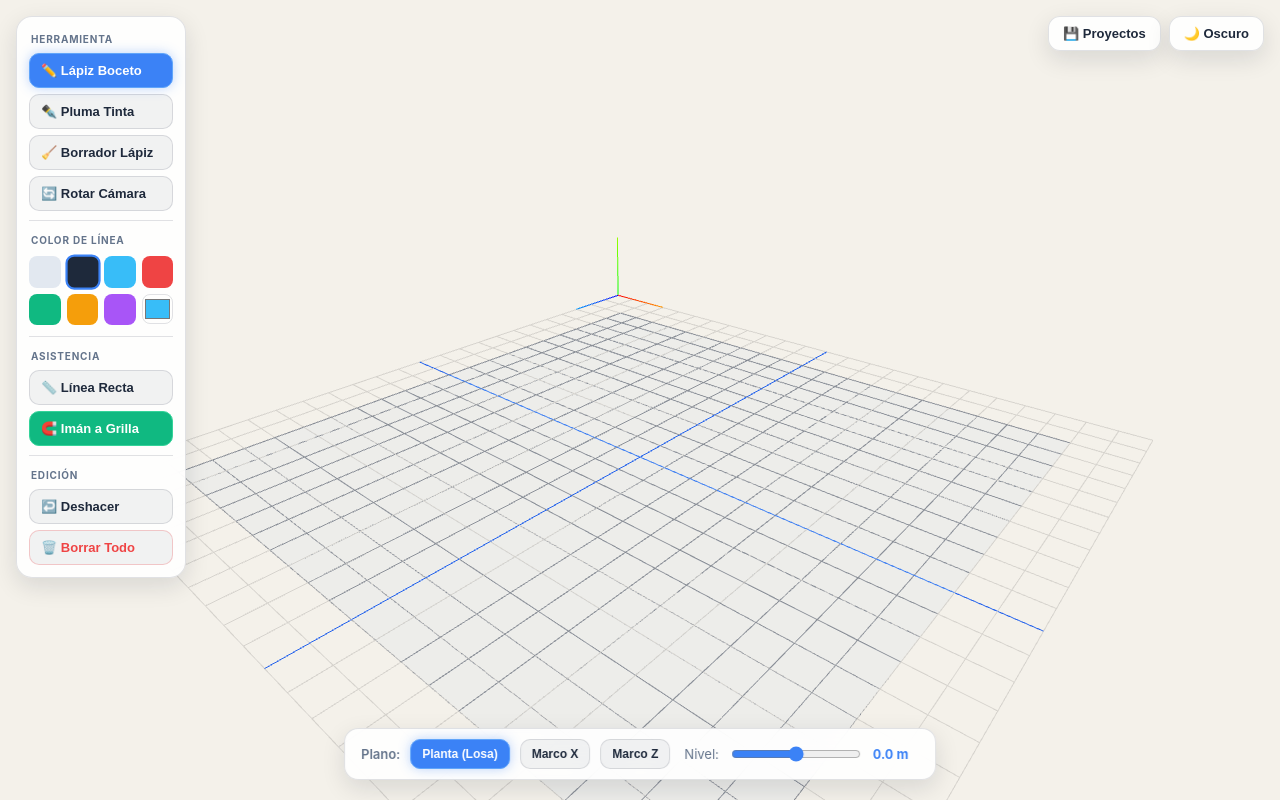
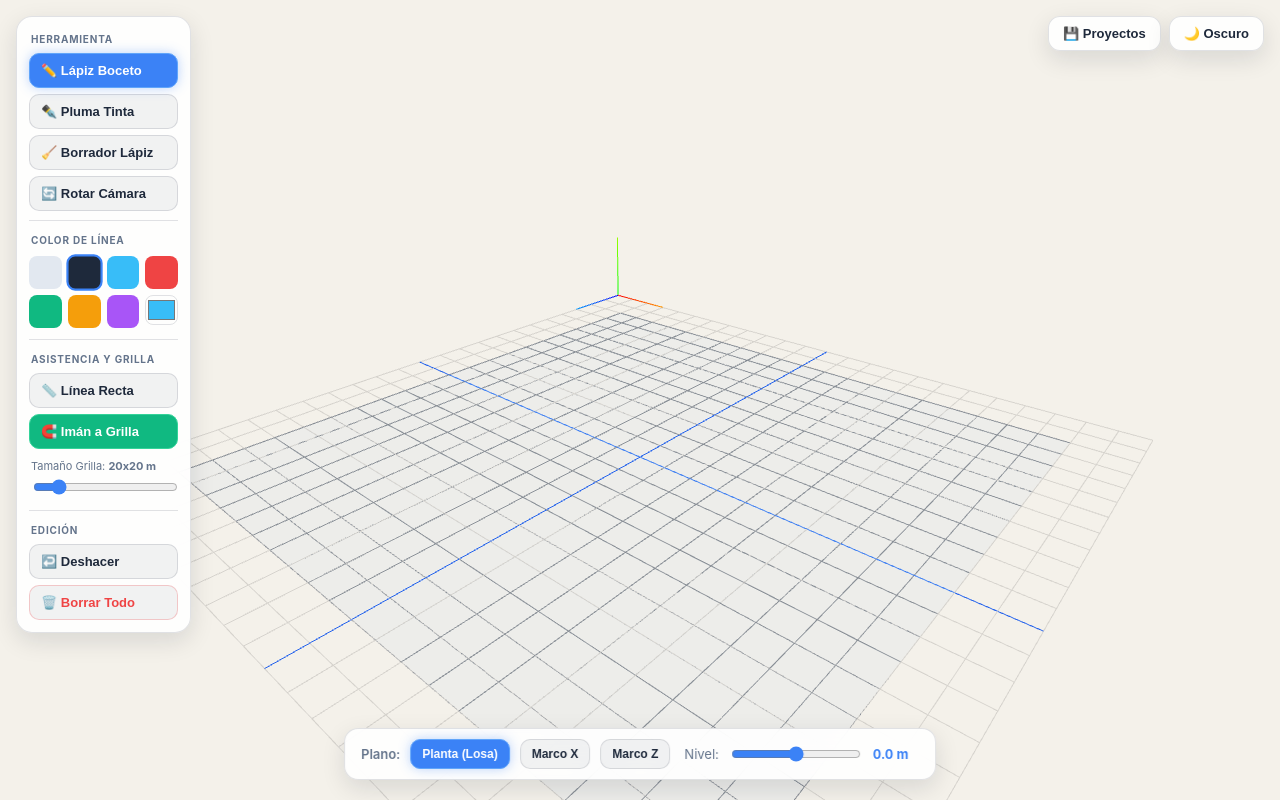
Before and after one commit to ing-aj/Croquis_3d, a plain HTML site: page index.html in a window 1280 px wide. Both pictures are taken after a click on the button "☀️ Claro". Drawn offline with nearby package versions, Linux system fonts and the light colour scheme; animation ran at ten frames a second.

Commit message:
Refactor UI for grid and eraser controls
Updated the width of the panel and added new slider controls for grid size and eraser size. Enhanced the UI labels and added functionality for light/dark mode.

```diff
--- a/index.html
+++ b/index.html
@@ -70,7 +70,7 @@
       border: 1px solid var(--border-panel);
       box-shadow: var(--shadow-panel);
       z-index: 10;
-      width: 170px;
+      width: 175px;
     }
     .menu-label {
       font-size: 10px;
@@ -150,14 +150,17 @@
       cursor: pointer;
     }
 
-    /* Control de grosor de borrador */
-    #eraser-size-box {
-      display: none;
+    /* Controles deslizantes en menú lateral */
+    .slider-box {
+      display: flex;
       flex-direction: column;
       gap: 4px;
       padding: 4px 2px;
       font-size: 11px;
       color: var(--text-muted);
+    }
+    #eraser-size-box {
+      display: none;
     }
     #eraser-size-box.visible {
       display: flex;
@@ -337,7 +340,7 @@
     <button id="btn-pencil" class="active">✏️ Lápiz Boceto</button>
     <button id="btn-pen">✒️ Pluma Tinta</button>
     <button id="btn-eraser">🧹 Borrador Lápiz</button>
-    <div id="eraser-size-box">
+    <div id="eraser-size-box" class="slider-box">
       <span>Tamaño borrador: <b id="eraser-lbl">22 px</b></span>
       <input type="range" id="eraser-slider" min="10" max="55" step="2" value="22" style="width:100%;">
     </div>
@@ -357,9 +360,13 @@
     </div>
 
     <div class="divider"></div>
-    <div class="menu-label">Asistencia</div>
+    <div class="menu-label">Asistencia y Grilla</div>
     <button id="btn-straight">📏 Línea Recta</button>
     <button id="btn-snap" class="secondary-active">🧲 Imán a Grilla</button>
+    <div class="slider-box">
+      <span>Tamaño Grilla: <b id="grid-size-lbl">20x20 m</b></span>
+      <input type="range" id="grid-size-slider" min="10" max="80" step="10" value="20" style="width:100%;">
+    </div>
 
     <div class="divider"></div>
     <div class="menu-label">Edición</div>
@@ -428,6 +435,7 @@
     controls.target.set(0, 2, 0);
 
     // Cuadrícula Base del Suelo
+    let currentGridSize = 20;
     let floorGrid = new THREE.GridHelper(24, 24, 0x3b82f6, 0x262930);
     scene.add(floorGrid);
 
@@ -485,7 +493,6 @@
     let snapToGrid = true;
     let eraserRadiusPx = 22;
 
-    // Cada elemento en strokesData: { style, color, normal: {x,y,z}, points: [{x,y,z,pressure}], mesh }
     let strokesData = [];
     const undoStack = [];
     const MAX_UNDO = 25;
@@ -514,7 +521,6 @@
     }
 
     // --- CONSTRUCCIÓN VISUAL DEL TRAZO (LÁPIZ / PLUMA) ---
-    // Densifica puntos para que el borrador parcial pueda cortar en cualquier punto intermedio
     function densifyPoints(rawPts, isStraight, isPencil) {
       if (rawPts.length < 2) return [];
       const result = [];
@@ -530,7 +536,6 @@
         if (dir.lengthSq() < 0.0001) return [];
         dir.normalize();
 
-        // Ligero overshoot arquitectónico al inicio y final
         const overshoot = isPencil ? 0.10 : 0.04;
         const pStart = sVec.clone().sub(dir.clone().multiplyScalar(overshoot));
         const pEnd = eVec.clone().add(dir.clone().multiplyScalar(overshoot));
@@ -578,7 +583,6 @@
         strokeObj.normal.z
       );
 
-      // 1. Cinta principal sensible a la presión
       const positions = [];
       for (let i = 0; i < pts.length; i++) {
         const curr = new THREE.Vector3(pts[i].x, pts[i].y, pts[i].z);
@@ -620,7 +624,6 @@
       });
       group.add(new THREE.Mesh(ribbonGeo, ribbonMat));
 
-      // 2. Hebras de grafito deterministas (para que no parpadeen al borrar partes)
       const strandCount = isPencil ? 3 : 1;
       const spread = isPencil ? 0.035 : 0.01;
       for (let s = 0; s < strandCount; s++) {
@@ -665,7 +668,7 @@
       });
     }
 
-    // --- LÁPIZ BORRADOR PARCIAL (CORTA SEGMENTOS DE LÍNEA BAJO EL PUNTERO) ---
+    // --- LÁPIZ BORRADOR PARCIAL ---
     const projVec = new THREE.Vector3();
     function eraseAtScreenPoint(clientX, clientY) {
       const width = window.innerWidth;
@@ -699,7 +702,6 @@
           anyModified = true;
           scene.remove(stroke.mesh);
 
-          // Dividir el trazo en sub-trazos continuos que sobrevivieron al borrador
           let currentSegment = [];
           for (let i = 0; i < pts.length; i++) {
             if (keepFlags[i]) {
@@ -913,7 +915,6 @@
       eraserLbl.textContent = eraserRadiusPx + ' px';
     });
 
-    // Selección de Color
     const swatches = document.querySelectorAll('.color-swatch');
     const customColorInput = document.getElementById('custom-color');
 
@@ -962,37 +963,56 @@
       autoSaveLocal();
     });
 
-    // --- MODO CLARO / OSCURO ---
-    const btnTheme = document.getElementById('btn-theme');
-    btnTheme.addEventListener('click', () => {
-      isLightMode = !isLightMode;
-      document.body.classList.toggle('light-mode', isLightMode);
-      btnTheme.textContent = isLightMode ? '🌙 Oscuro' : '☀️ Claro';
-
-      scene.background = new THREE.Color(isLightMode ? 0xf4f1ea : 0x141619);
-
-      scene.remove(floorGrid);
-      floorGrid = new THREE.GridHelper(
-        24, 24,
-        isLightMode ? 0x2563eb : 0x3b82f6,
-        isLightMode ? 0xd6d3cd : 0x262930
-      );
-      scene.add(floorGrid);
-
-      // Si el usuario tenía el color blanco por defecto al pasar a modo claro, sugerimos grafito oscuro
-      if (isLightMode && currentColor === '#e2e8f0') {
-        swatches[1].click();
-      } else if (!isLightMode && currentColor === '#1e293b') {
-        swatches[0].click();
-      }
-    });
-
-    // --- PLANOS ESTRUCTURALES 3D ---
+    // --- PLANOS ESTRUCTURALES 3D Y CONTROL DE TAMAÑO DE GRILLA ---
     const plXZ = document.getElementById('pl-xz');
     const plXY = document.getElementById('pl-xy');
     const plYZ = document.getElementById('pl-yz');
     const planeSlider = document.getElementById('plane-slider');
     const planeVal = document.getElementById('plane-val');
+    const gridSizeSlider = document.getElementById('grid-size-slider');
+    const gridSizeLbl = document.getElementById('grid-size-lbl');
+
+    function rebuildGrids(size) {
+      currentGridSize = size;
+      gridSizeLbl.textContent = `${size}x${size} m`;
+
+      // 1. Actualizar cuadrícula base del suelo
+      scene.remove(floorGrid);
+      floorGrid = new THREE.GridHelper(
+        size + 4, size + 4,
+        isLightMode ? 0x2563eb : 0x3b82f6,
+        isLightMode ? 0xd6d3cd : 0x262930
+      );
+      scene.add(floorGrid);
+      axesHelper.position.set(-(size / 2 + 2), 0.01, -(size / 2 + 2));
+
+      // 2. Actualizar cuadrícula y plano activo de dibujo
+      activeGridGroup.remove(activeGrid);
+      activeGrid = new THREE.GridHelper(size, size, 0x60a5fa, 0x334155);
+      activeGrid.material.transparent = true;
+      activeGrid.material.opacity = 0.45;
+      activeGridGroup.add(activeGrid);
+
+      activePlaneMesh.geometry.dispose();
+      const newPlaneGeo = new THREE.PlaneGeometry(size, size);
+      newPlaneGeo.rotateX(-Math.PI / 2);
+      activePlaneMesh.geometry = newPlaneGeo;
+
+      // 3. Ajustar el rango del deslizador de Nivel/Eje automáticamente
+      const half = size / 2;
+      planeSlider.min = -half;
+      planeSlider.max = half;
+      if (planeOffset > half || planeOffset < -half) {
+        planeOffset = 0;
+        planeSlider.value = 0;
+        planeVal.textContent = '0.0 m';
+        updateWorkingPlane();
+      }
+    }
+
+    gridSizeSlider.addEventListener('input', (e) => {
+      rebuildGrids(parseInt(e.target.value, 10));
+    });
 
     function selectPlane(type) {
       currentPlaneType = type;
@@ -1012,7 +1032,24 @@
       updateWorkingPlane();
     });
 
-    // --- SISTEMA DE GUARDADO DE PROYECTOS (LOCALSTORAGE + ARCHIVOS JSON + PNG) ---
+    // --- MODO CLARO / OSCURO ---
+    const btnTheme = document.getElementById('btn-theme');
+    btnTheme.addEventListener('click', () => {
+      isLightMode = !isLightMode;
+      document.body.classList.toggle('light-mode', isLightMode);
+      btnTheme.textContent = isLightMode ? '🌙 Oscuro' : '☀️ Claro';
+
+      scene.background = new THREE.Color(isLightMode ? 0xf4f1ea : 0x141619);
+      rebuildGrids(currentGridSize);
+
+      if (isLightMode && currentColor === '#e2e8f0') {
+        swatches[1].click();
+      } else if (!isLightMode && currentColor === '#1e293b') {
+        swatches[0].click();
+      }
+    });
+
+    // --- SISTEMA DE GUARDADO DE PROYECTOS ---
     const modalOverlay = document.getElementById('modal-overlay');
     const btnProjects = document.getElementById('btn-projects');
     const btnCloseModal = document.getElementById('btn-close-modal');
@@ -1104,7 +1141,6 @@
       renderProjectList();
     });
 
-    // Descargar como archivo .json a Archivos del iPad
     btnExportJson.addEventListener('click', () => {
       const dataStr = "data:text/json;charset=utf-8," + encodeURIComponent(serializeStrokes());
       const a = document.createElement('a');
@@ -1115,7 +1151,6 @@
       a.remove();
     });
 
-    // Importar archivo .json
     btnImportJson.addEventListener('click', () => fileInput.click());
     fileInput.addEventListener('change', (e) => {
       const file = e.target.files[0];
@@ -1136,7 +1171,6 @@
       fileInput.value = '';
     });
 
-    // Exportar captura PNG
     btnExportPng.addEventListener('click', () => {
       renderer.render(scene, camera);
       const dataUrl = renderer.domElement.toDataURL('image/png');
@@ -1146,7 +1180,6 @@
       a.click();
     });
 
-    // Restaurar autoguardado al abrir la app
     window.addEventListener('DOMContentLoaded', () => {
       try {
         const saved = localStorage.getItem('croquis3d_autosave');
```
